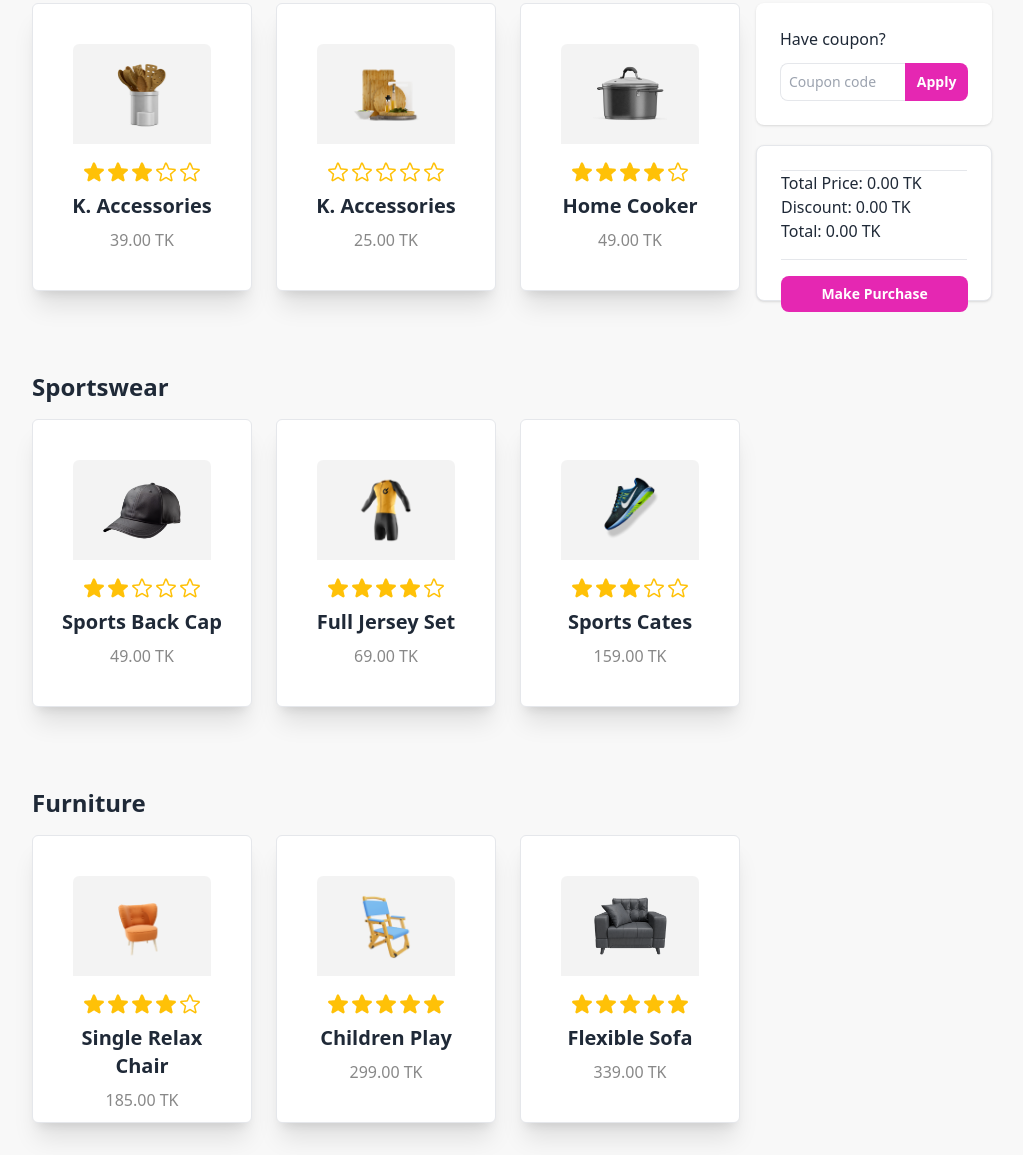
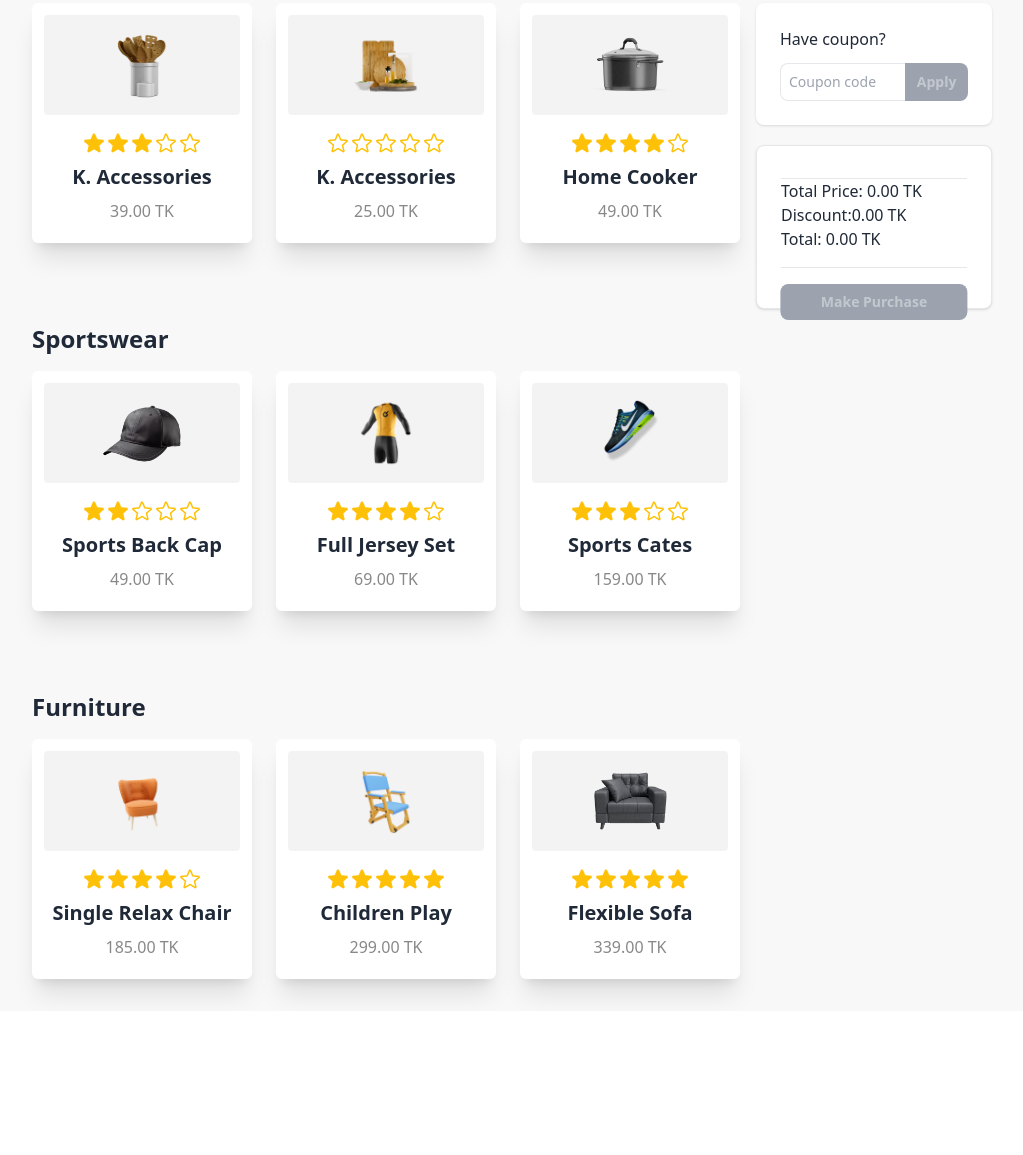
Before and after one commit to miskat-armin/make-private-repo-to-public, a plain HTML site: page index.html in a window 1280 px wide. Shown: the part 657-1812 px from the top of the page, without its empty margins (128-1151 px from the left). After the commit the page ends 1668 px from the top, so only its background shows below. Drawn offline with nearby package versions, Linux system fonts and the light colour scheme.

Commit message:
event handling work is almost done

```diff
--- a/index.html
+++ b/index.html
@@ -39,14 +39,14 @@
     <main class="bg-[#F8F8F8]">
         <section class="w-3/4 mx-auto flex flex-col lg:flex-row gap-4">
             <!-- card container -->
-            <div class="card-container w-3/4">
+            <div class="card-container md:w-full lg:w-3/4">
                 <!-- kitchenware starts from here -->
                 <h2 class="font-semibold text-2xl mb-4 mt-12">Kitchenware</h2>
                 <div class="kitchenware  grid grid-cols-1 md:grid-cols-2 lg:grid-cols-3 gap-6">
                     <!-- first card -->
-                    <div
-                        class="card h-72 bg-base-100 shadow-xl mb-8 rounded-md block max-w-sm p-6 bg-white border border-gray-200 rounded-lg shadow hover:bg-gray-100 dark:bg-gray-800 dark:border-gray-700 dark:hover:bg-gray-700">
-                        <figure class="m-4 bg-[#1111110C]">
+                    <div onclick=handleCardClick(this)
+                        class="card cursor-pointer h-62 bg-base-100 shadow-xl mb-8 rounded-md p-3">
+                        <figure class="mb-4 bg-[#1111110C] rounded">
                             <img src="./images/prod1.png" alt="Shoes" class="rounded-none h-[100px] py-4" />
                         </figure>
                         <div class="card-body items-center text-center p-0">
@@ -57,15 +57,14 @@
                                 <img src="./images/Frame (1).png" alt="">
                                 <img src="./images/Frame (1).png" alt="">
                             </div>
-                            <h2 class="card-title text-xl font-semibold">K. Accessories</h2>
+                            <h2 class="card-title text-xl font-semibold lg:max-xl:text-lg">K. Accessories</h2>
                             <p class="text-[#1111117F] font-normal">39.00 TK
                             <p>
                         </div>
                     </div>
                     <!-- second card -->
-                    <div
-                        class="card h-72 bg-base-100 shadow-xl mb-8 rounded-md block max-w-sm p-6 bg-white border border-gray-200 rounded-lg shadow hover:bg-gray-100 dark:bg-gray-800 dark:border-gray-700 dark:hover:bg-gray-700">
-                        <figure class="m-4 bg-[#1111110C]">
+                    <div class="card h-62 bg-base-100 shadow-xl mb-8 rounded-md p-3">
+                        <figure class="mb-4 bg-[#1111110C] rounded">
                             <img src="./images/prod2.png" alt="Shoes" class="rounded-none h-[100px] py-4" />
                         </figure>
                         <div class="card-body items-center text-center p-0">
@@ -76,15 +75,14 @@
                                 <img src="./images/Frame (1).png" alt="">
                                 <img src="./images/Frame (1).png" alt="">
                             </div>
-                            <h2 class="card-title text-xl font-semibold">K. Accessories</h2>
+                            <h2 class="card-title text-xl font-semibold lg:max-xl:text-lg">K. Accessories</h2>
                             <p class="text-[#1111117F] font-normal">25.00 TK
                             <p>
                         </div>
                     </div>
                     <!-- third card -->
-                    <div
-                        class="card h-72 bg-base-100 shadow-xl mb-8 rounded-md block max-w-sm p-6 bg-white border border-gray-200 rounded-lg shadow hover:bg-gray-100 dark:bg-gray-800 dark:border-gray-700 dark:hover:bg-gray-700">
-                        <figure class="m-4 bg-[#1111110C]">
+                    <div class="card h-62 bg-base-100 shadow-xl mb-8 rounded-md p-3">
+                        <figure class="mb-4 bg-[#1111110C] rounded">
                             <img src="./images/prod3.png" alt="Shoes" class="rounded-none h-[100px] py-4" />
                         </figure>
                         <div class="card-body items-center text-center p-0">
@@ -95,7 +93,7 @@
                                 <img src="./images/Frame.png" alt="">
                                 <img src="./images/Frame (1).png" alt="">
                             </div>
-                            <h2 class="card-title text-xl font-semibold">Home Cooker</h2>
+                            <h2 class="card-title text-xl font-semibold lg:max-xl:text-lg">Home Cooker</h2>
                             <p class="text-[#1111117F] font-normal">49.00 TK
                             <p>
                         </div>
@@ -103,11 +101,10 @@
                 </div>
                 <!-- sportswear starts from here -->
                 <h2 class="font-semibold text-2xl mb-4 mt-12">Sportswear</h2>
-                <div class="sportswear grid grid-cols-1 md:grid-cols-2 lg:grid-cols-3 lg:gap-6">
+                <div class="sportswear grid grid-cols-1 md:grid-cols-2 lg:grid-cols-3 gap-6">
                     <!-- first card -->
-                    <div
-                        class="card h-72 bg-base-100 shadow-xl mb-8 rounded-md block max-w-sm p-6 bg-white border border-gray-200 rounded-lg shadow hover:bg-gray-100 dark:bg-gray-800 dark:border-gray-700 dark:hover:bg-gray-700">
-                        <figure class="m-4 bg-[#1111110C]">
+                    <div class="card h-62 bg-base-100 shadow-xl mb-8 rounded-md p-3">
+                        <figure class="mb-4 bg-[#1111110C] rounded">
                             <img src="./images/prod4.png" alt="Shoes" class="rounded-none h-[100px] py-4" />
                         </figure>
                         <div class="card-body items-center text-center p-0">
@@ -118,15 +115,14 @@
                                 <img src="./images/Frame (1).png" alt="">
                                 <img src="./images/Frame (1).png" alt="">
                             </div>
-                            <h2 class="card-title text-xl font-semibold">Sports Back Cap</h2>
+                            <h2 class="card-title text-xl font-semibold lg:max-xl:text-lg">Sports Back Cap</h2>
                             <p class="text-[#1111117F] font-normal">49.00 TK
                             <p>
                         </div>
                     </div>
                     <!-- second card -->
-                    <div
-                        class="card h-72 bg-base-100 shadow-xl mb-8 rounded-md block max-w-sm p-6 bg-white border border-gray-200 rounded-lg shadow hover:bg-gray-100 dark:bg-gray-800 dark:border-gray-700 dark:hover:bg-gray-700">
-                        <figure class="m-4 bg-[#1111110C]">
+                    <div class="card h-62 bg-base-100 shadow-xl mb-8 rounded-md p-3">
+                        <figure class="mb-4 bg-[#1111110C] rounded">
                             <img src="./images/prod5.png" alt="Shoes" class="rounded-none h-[100px] py-4" />
                         </figure>
                         <div class="card-body items-center text-center p-0">
@@ -137,15 +133,14 @@
                                 <img src="./images/Frame.png" alt="">
                                 <img src="./images/Frame (1).png" alt="">
                             </div>
-                            <h2 class="card-title text-xl font-semibold">Full Jersey Set</h2>
+                            <h2 class="card-title text-xl font-semibold lg:max-xl:text-lg">Full Jersey Set</h2>
                             <p class="text-[#1111117F] font-normal">69.00 TK
                             <p>
                         </div>
                     </div>
                     <!-- third card -->
-                    <div
-                        class="card h-72 bg-base-100 shadow-xl mb-8 rounded-md block max-w-sm p-6 bg-white border border-gray-200 rounded-lg shadow hover:bg-gray-100 dark:bg-gray-800 dark:border-gray-700 dark:hover:bg-gray-700">
-                        <figure class="m-4 bg-[#1111110C]">
+                    <div class="card h-62 bg-base-100 shadow-xl mb-8 rounded-md p-3">
+                        <figure class="mb-4 bg-[#1111110C] rounded">
                             <img src="./images/prod6.png" alt="Shoes" class="rounded-none h-[100px] py-4" />
                         </figure>
                         <div class="card-body items-center text-center p-0">
@@ -156,7 +151,7 @@
                                 <img src="./images/Frame (1).png" alt="">
                                 <img src="./images/Frame (1).png" alt="">
                             </div>
-                            <h2 class="card-title text-xl font-semibold">Sports Cates</h2>
+                            <h2 class="card-title text-xl font-semibold lg:max-xl:text-lg">Sports Cates</h2>
                             <p class="text-[#1111117F] font-normal">159.00 TK
                             <p>
                         </div>
@@ -164,11 +159,10 @@
                 </div>
                 <!-- furniture starts from here -->
                 <h2 class="font-semibold text-2xl mb-4 mt-12">Furniture</h2>
-                <div class="furniture grid grid-cols-1 md:grid-cols-2 lg:grid-cols-3 lg:gap-6">
+                <div class="furniture grid grid-cols-1 md:grid-cols-2 lg:grid-cols-3 gap-6">
                     <!-- first card -->
-                    <div
-                        class="card h-72 bg-base-100 shadow-xl mb-8 rounded-md block max-w-sm p-6 bg-white border border-gray-200 rounded-lg shadow hover:bg-gray-100 dark:bg-gray-800 dark:border-gray-700 dark:hover:bg-gray-700">
-                        <figure class="m-4 bg-[#1111110C]">
+                    <div class="card h-62 bg-base-100 shadow-xl mb-8 rounded-md p-3">
+                        <figure class="mb-4 bg-[#1111110C] rounded">
                             <img src="./images/prod7.png" alt="Shoes" class="rounded-none h-[100px] py-4" />
                         </figure>
                         <div class="card-body items-center text-center p-0">
@@ -179,15 +173,14 @@
                                 <img src="./images/Frame.png" alt="">
                                 <img src="./images/Frame (1).png" alt="">
                             </div>
-                            <h2 class="card-title text-xl font-semibold">Single Relax Chair</h2>
+                            <h2 class="card-title text-xl font-semibold lg:max-xl:text-lg">Single Relax Chair</h2>
                             <p class="text-[#1111117F] font-normal">185.00 TK
                             <p>
                         </div>
                     </div>
                     <!-- second card -->
-                    <div
-                        class="card h-72 bg-base-100 shadow-xl mb-8 rounded-md block max-w-sm p-6 bg-white border border-gray-200 rounded-lg shadow hover:bg-gray-100 dark:bg-gray-800 dark:border-gray-700 dark:hover:bg-gray-700">
-                        <figure class="m-4 bg-[#1111110C]">
+                    <div class="card h-62 bg-base-100 shadow-xl mb-8 rounded-md p-3">
+                        <figure class="mb-4 bg-[#1111110C] rounded">
                             <img src="./images/prod8.png" alt="Shoes" class="rounded-none h-[100px] py-4" />
                         </figure>
                         <div class="card-body items-center text-center p-0">
@@ -198,15 +191,14 @@
                                 <img src="./images/Frame.png" alt="">
                                 <img src="./images/Frame.png" alt="">
                             </div>
-                            <h2 class="card-title text-xl font-semibold">Children Play</h2>
+                            <h2 class="card-title text-xl font-semibold lg:max-xl:text-lg">Children Play</h2>
                             <p class="text-[#1111117F] font-normal">299.00 TK
                             <p>
                         </div>
                     </div>
                     <!-- third card -->
-                    <div
-                        class="card h-72 bg-base-100 shadow-xl mb-8 rounded-md block max-w-sm p-6 bg-white border border-gray-200 rounded-lg shadow hover:bg-gray-100 dark:bg-gray-800 dark:border-gray-700 dark:hover:bg-gray-700">
-                        <figure class="m-4 bg-[#1111110C]">
+                    <div class="card h-62 bg-base-100 shadow-xl mb-8 rounded-md p-3">
+                        <figure class="mb-4 bg-[#1111110C] rounded">
                             <img src="./images/prod9.png" alt="Shoes" class="rounded-none h-[100px] py-4" />
                         </figure>
                         <div class="card-body items-center text-center p-0">
@@ -217,7 +209,7 @@
                                 <img src="./images/Frame.png" alt="">
                                 <img src="./images/Frame.png" alt="">
                             </div>
-                            <h2 class="card-title text-xl font-semibold">Flexible Sofa</h2>
+                            <h2 class="card-title text-xl font-semibold lg:max-xl:text-lg">Flexible Sofa</h2>
                             <p class="text-[#1111117F] font-normal">339.00 TK
                             <p>
                         </div>
@@ -226,40 +218,58 @@
             </div>
 
             <!-- right side container starts -->
-            <div class="md:w-full lg:w-1/4 mt-12 md:mt-24">
+            <div class="md:w-full lg:w-1/4 flex flex-col lg:block items-center mt-12 md:mt-24">
                 <!-- have coupon card -->
                 <div
-                    class="block max-w-sm p-6 bg-white border-gray-200 rounded-lg shadow dark:bg-gray-800 dark:border-gray-700 ">
+                    class="block min-w-[300px] lg:min-w-0 p-6 bg-white border-gray-200 rounded-lg shadow dark:bg-gray-800 dark:border-gray-700 ">
                     <h4 class="font-medium text-base mb-3">Have coupon?</h4>
                     <div class="flex">
-                        <input
-                            class="flex items-center px-2 py-2 border border-r-0 rounded-l-lg w-2/3 text-sm focus:outline-[#E527B2] focus:outline-dashed"
+                        <input id="couponInput"
+                            class="flex items-center px-2 py-2 border border-r-0 rounded-l-lg w-2/3 text-sm focus:outline-[#E527B2] focus:outline-dashed placeholder:lg:max-xl:text-xs"
                             type="text" placeholder="Coupon code" />
 
-                        <button class="py-2 bg-[#E527B2] text-white text-sm font-semibold rounded-r-lg w-1/3 px-2"
+                        <button disabled onclick=handleDiscountBtnClick() id="applyBtn"
+                            class=" disabled:bg-gray-400 disabled:text-opacity-40 py-2 bg-[#E527B2] text-white text-sm lg:max-xl:text-xs font-semibold rounded-r-lg w-1/3"
                             type="button">Apply</button>
                     </div>
                 </div>
 
                 <!-- purchase card -->
-                <div class="block relative mb-4 md:mb-2 p-6 bg-white border border-gray-200 rounded-lg shadow dark:bg-gray-800 dark:border-gray-700 mt-5">
-                    <div class="selected-list">
+                <div
+                    class="block min-w-[300px] lg:min-w-0 relative mb-4 md:mb-2 p-6 bg-white border border-gray-200 rounded-lg shadow dark:bg-gray-800 dark:border-gray-700 mt-5">
+                    <div class="selected-list mt-2" id="selected-items">
 
                     </div>
                     <hr>
                     <div class="selected-price-list">
-                        <p>Total Price: 0.00 TK</p>
-                        <p>Discount: 0.00 TK</p>
-                        <p>Total: 0.00 TK</p>
+                        <p>Total Price: <span id="total-price">0.00</span> TK</p>
+                        <p>Discount:<span id="discount-price">0.00</span> TK</p>
+                        <p>Total: <span id="total">0.00</span> TK</p>
                     </div>
                     <hr class="my-4">
 
-                    <button class="bg-[#E527B2] absolute w-[80%]  z-10 py-2 text-white text-sm font-semibold rounded-lg ">Make Purchase</button>
+                    <button disabled id="purchaseBtn"
+                        onclick="my_modal_5.showModal()"
+                        class="disabled:bg-gray-400 disabled:text-opacity-40 bg-[#E527B2] absolute w-[80%] left-[50%] translate-x-[-50%] z-10 py-2 text-white text-sm font-semibold rounded-lg ">Make
+                        Purchase</button>
                 </div>
 
             </div>
         </section>
+
+        <dialog id="my_modal_5" class="modal modal-bottom sm:modal-middle">
+            <form method="dialog" class="modal-box flex flex-col items-center">
+                <h3 class="font-bold text-lg">Hello!</h3>
+                <p class="py-4">Press ESC key or click the button below to close</p>
+                <div class="modal-action">
+                    <!-- if there is a button in form, it will close the modal -->
+                    <button onclick=handleReset() class="btn">Go Home</button>
+                </div>
+            </form>
+        </dialog>
     </main>
+
+    <script src="cashier.js"></script>
 </body>
 
 </html>
```
Also changed, not shown: cashier.js (added, +57 -0 lines).
